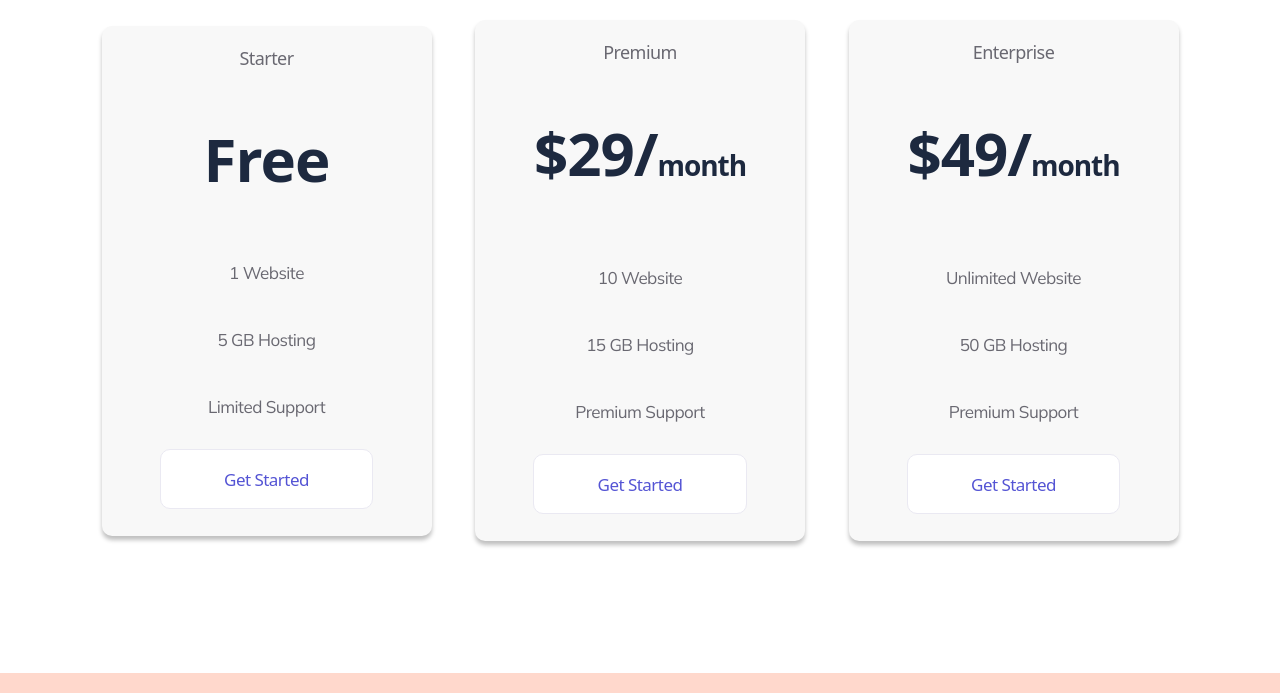
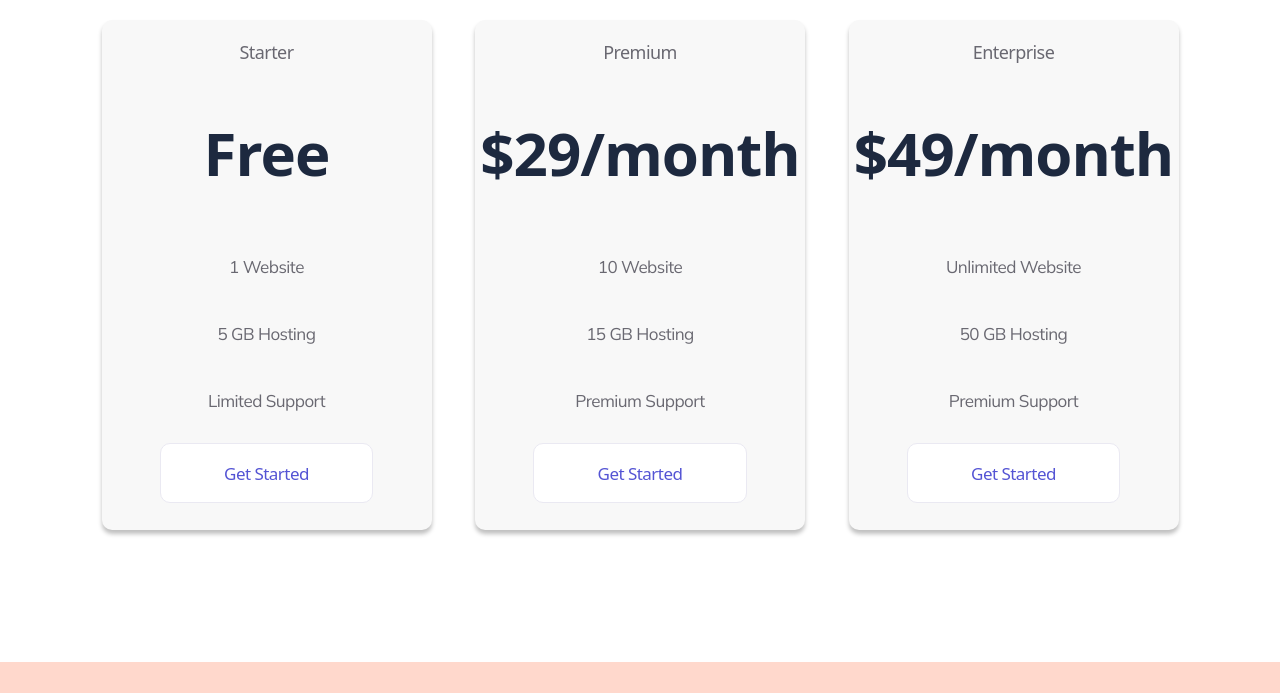
Before and after one commit to DenysPotapov/Byte, a plain HTML site: page index.html in a window 1280 px wide. Shown: the part 1660-2353 px from the top of the page. Drawn offline with nearby package versions, Linux system fonts and the light colour scheme.

Commit message:
change span

```diff
--- a/index.html
+++ b/index.html
@@ -93,7 +93,7 @@
           </div>
           <div class="web-plan">
             <p class="web-plan-title">Premium</p>
-            <p class="web-plan-price">$29/<span class="month">month</span></p>
+            <p class="web-plan-price">$29/month</p>
             <p class="web-plan-discription">10 Website</p>
             <p class="web-plan-discription">15 GB Hosting</p>
             <p class="web-plan-discription">Premium Support</p>
@@ -101,7 +101,7 @@
           </div>
           <div class="web-plan">
             <p class="web-plan-title">Enterprise</p>
-            <p class="web-plan-price">$49/<span class="month">month</span></p>
+            <p class="web-plan-price">$49/month</p>
             <p class="web-plan-discription">Unlimited Website</p>
             <p class="web-plan-discription">50 GB Hosting</p>
             <p class="web-plan-discription">Premium Support</p>
--- a/styles/style.css
+++ b/styles/style.css
@@ -264,11 +264,6 @@ body {
   color: var(--dark-color);
 }
 
-.month {
-  font-size: 28px;
-  line-height: 2;
-}
-
 .web-plan-discription {
   font-family: var(--second-font-family);
   font-weight: 400;
```
